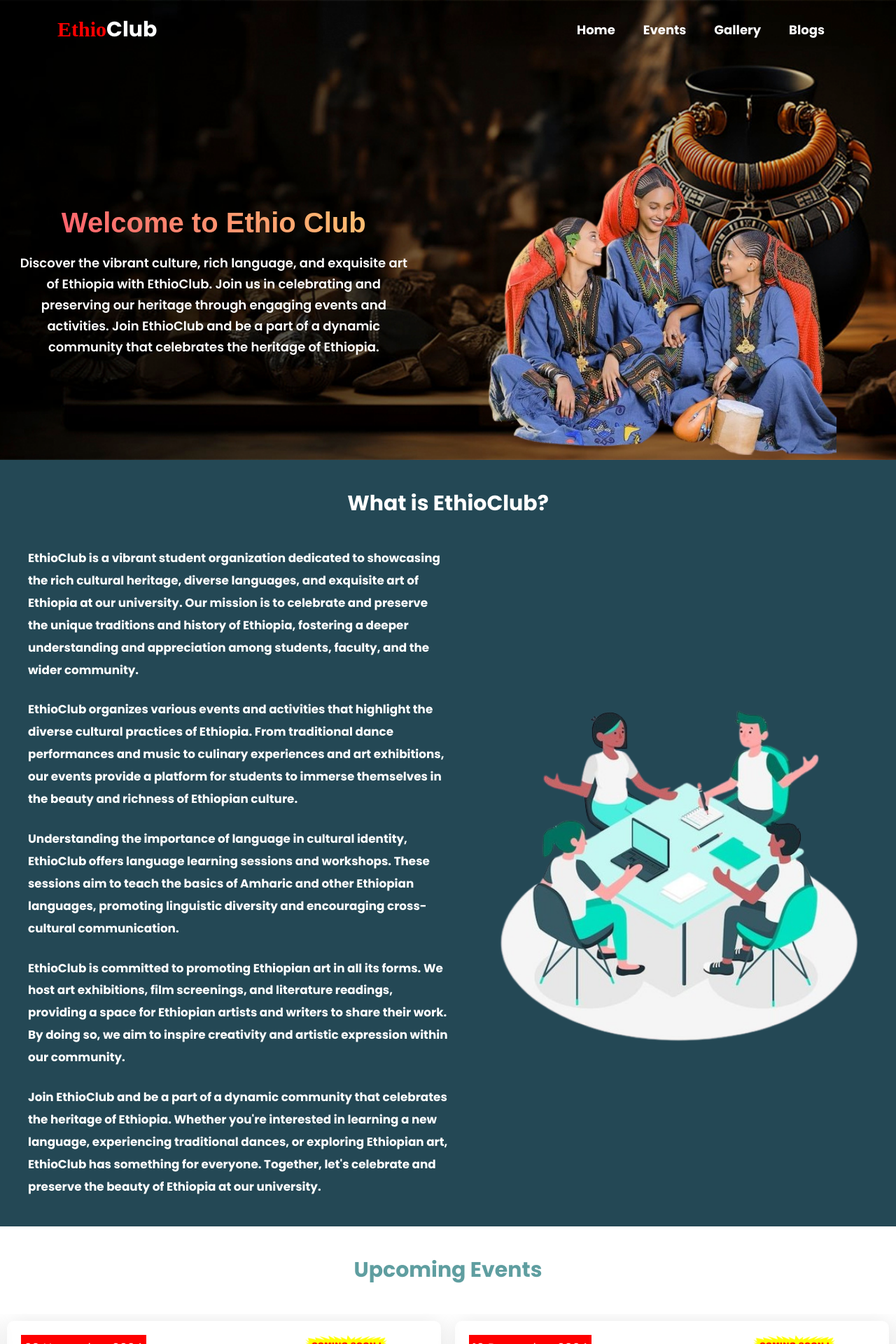
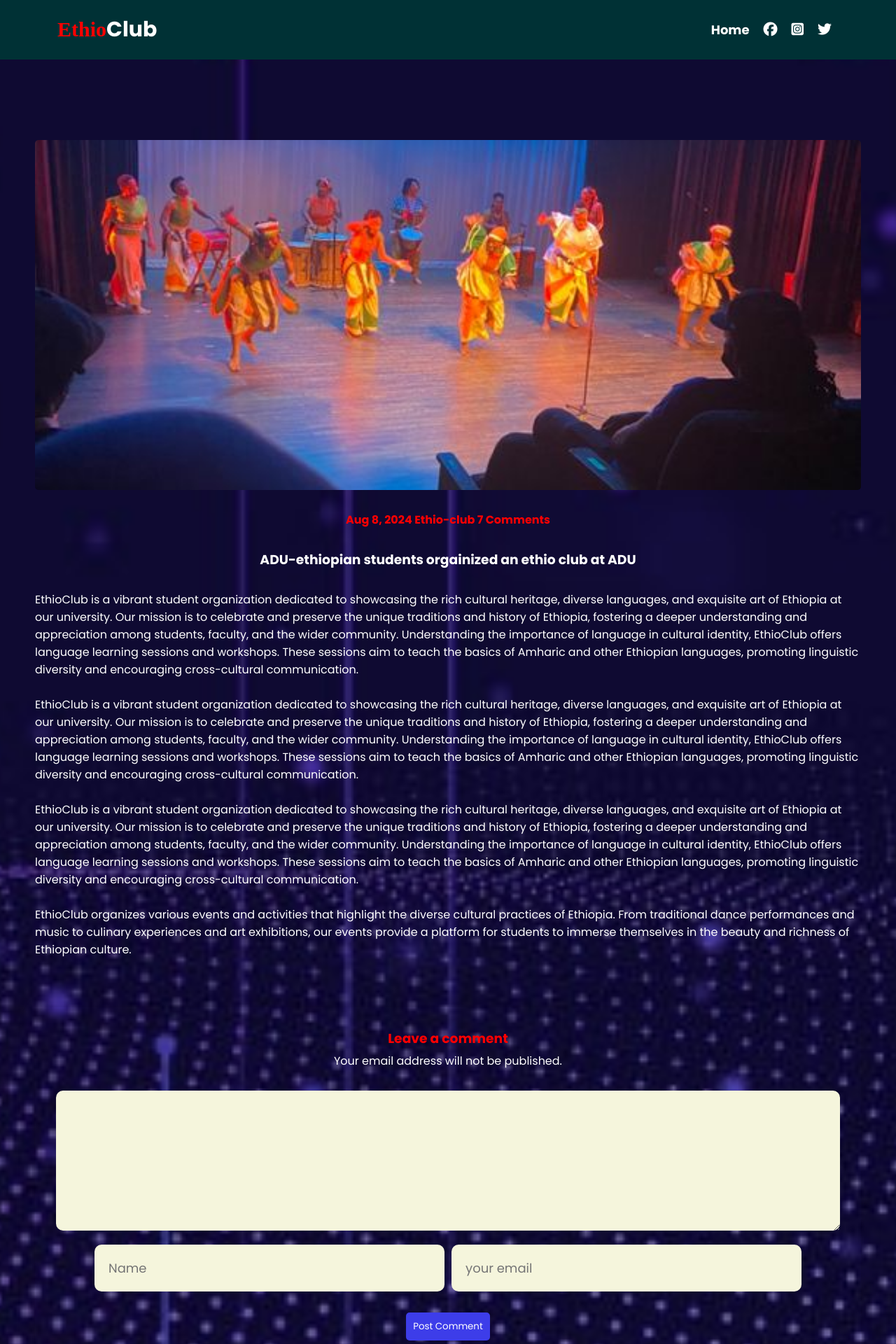
Before and after one commit to Indalu616/ethio-club, a React (Create React App) app: page /ethio-club/blogs in a window 1280 px wide. Shown: the top 1920 px of the page at 70% size. Built offline with nearby package versions, Linux system fonts and the light colour scheme; a web font is replaced by a local one.

Commit message:
Blog detail page added

```diff
--- a/src/App.js
+++ b/src/App.js
@@ -1,21 +1,14 @@
 import React from "react";
-import Navbar from "./Components/Navbar/Navbar";
-import Hero from "./Components/Hero/Hero";
-import About from "./Components/About/About";
-import Events from "./Components/Events/Events";
-import Gallery from "./Components/Gallery/Gallery";
-import Footer from "./Components/Footer/Footer";
-import Blogs from "./Components/Blogs/Blogs";
+import HomePage from "./Components/HomePage/HomePage";
+import { Route, Routes } from "react-router-dom";
+import BlogDetailPage from "./Components/BlogDetailPage/BlogDetailPage";
 function App() {
   return (
     <div>
-      <Navbar />
-      <Hero />
-      <About />
-      <Events />
-      <Gallery />
-      <Blogs />
-      <Footer />
+      <Routes>
+        <Route path="/ethio-club" element={<HomePage />}></Route>
+        <Route path="/ethio-club/blogs" element={<BlogDetailPage />}></Route>
+      </Routes>
     </div>
   );
 }
--- /dev/null
+++ b/src/Components/BlogDetailPage/BlogDetailPage.css
@@ -0,0 +1,109 @@
+.blog-detail-page {
+  width: 100%;
+  padding-top: 150px;
+  background: url("../../images/blog-bg.jpeg");
+  background-size: cover;
+  background-position: center;
+  background-repeat: no-repeat;
+}
+.blog-detail-container {
+  width: 100%;
+  padding: 50px;
+  display: flex;
+  flex-direction: column;
+  align-items: center;
+  gap: 30px;
+}
+.blog-detail-container img {
+  width: 100%;
+  object-fit: cover;
+  border-radius: 5px;
+  height: 500px;
+}
+.blog-detail-container .release-date {
+  color: red;
+  font-weight: 700;
+  text-align: center;
+}
+.blog-detail-container p {
+  color: white;
+}
+.blog-detail-container .title {
+  color: cadetblue;
+  color: white;
+}
+.comment-section {
+  margin-top: 40px;
+  box-shadow: 2px 2px 30px rgba(0, 0, 0, 0.1);
+  border-radius: 20px;
+  width: 100%;
+  padding: 30px;
+  display: flex;
+  flex-direction: column;
+  align-items: center;
+  justify-content: center;
+}
+.comment-section h3 {
+  color: red;
+  font-weight: 700;
+  margin-bottom: 5px;
+}
+.comment-section p {
+  font-size: 16px;
+  margin-bottom: 30px;
+  color: white;
+  text-align: center;
+}
+.comment-section textarea {
+  width: 100%;
+  height: 200px;
+  border: none;
+  border-radius: 10px;
+  outline: none;
+  padding: 20px;
+  font-size: 18px;
+  background-color: beige;
+}
+.comment-section .input-group {
+  width: 100%;
+  display: flex;
+  align-items: center;
+  justify-content: center;
+  gap: 10px;
+  margin-top: 20px;
+  margin-bottom: 30px;
+  flex-wrap: wrap;
+}
+.comment-section .input-group input {
+  width: 500px;
+  padding: 20px;
+  border: none;
+  outline: none;
+  border-radius: 10px;
+  font-size: 18px;
+  background-color: beige;
+}
+.comment-section button {
+  padding: 10px;
+  border: none;
+  cursor: pointer;
+  border-radius: 5px;
+  background-color: rgb(61, 61, 233);
+  color: white;
+}
+/* media query */
+@media (max-width: 768px) {
+  .comment-section.input-group input {
+    width: 100%;
+    padding: 8px;
+  }
+  .comment-section textarea {
+    height: 100px;
+  }
+  .comment-section {
+    width: 100%;
+  }
+  .blog-detail-container {
+    padding: 30px;
+  }
+}
--- /dev/null
+++ b/src/Components/BlogDetailPage/BlogDetailPage.js
@@ -0,0 +1,89 @@
+import React, { useEffect } from "react";
+import "./BlogDetailPage.css";
+import PrivateNav from "../PrivateNav/PrivateNav";
+import dance from "../../images/dance.jpg";
+import AOS from "aos";
+function BlogDetailPage() {
+  useEffect(() => {
+    AOS.init({ duration: 3000 });
+  });
+  return (
+    <>
+      <PrivateNav />
+      <div className="blog-detail-page">
+        <div className="blog-detail-container" data-aos="zoom-in">
+          <img src={dance} alt="post-image"></img>
+          <p className="release-date">Aug 8, 2024 Ethio-club 7 Comments</p>
+          <h3 className="title">
+            ADU-ethiopian students orgainized an ethio club at ADU
+          </h3>
+
+          <div className="blog-detail-desc">
+            <p>
+              EthioClub is a vibrant student organization dedicated to
+              showcasing the rich cultural heritage, diverse languages, and
+              exquisite art of Ethiopia at our university. Our mission is to
+              celebrate and preserve the unique traditions and history of
+              Ethiopia, fostering a deeper understanding and appreciation among
+              students, faculty, and the wider community. Understanding the
+              importance of language in cultural identity, EthioClub offers
+              language learning sessions and workshops. These sessions aim to
+              teach the basics of Amharic and other Ethiopian languages,
+              promoting linguistic diversity and encouraging cross-cultural
+              communication.
+            </p>
+            <br></br>
+            <p>
+              EthioClub is a vibrant student organization dedicated to
+              showcasing the rich cultural heritage, diverse languages, and
+              exquisite art of Ethiopia at our university. Our mission is to
+              celebrate and preserve the unique traditions and history of
+              Ethiopia, fostering a deeper understanding and appreciation among
+              students, faculty, and the wider community. Understanding the
+              importance of language in cultural identity, EthioClub offers
+              language learning sessions and workshops. These sessions aim to
+              teach the basics of Amharic and other Ethiopian languages,
+              promoting linguistic diversity and encouraging cross-cultural
+              communication.
+            </p>
+            <br></br>
+            <p>
+              EthioClub is a vibrant student organization dedicated to
+              showcasing the rich cultural heritage, diverse languages, and
+              exquisite art of Ethiopia at our university. Our mission is to
+              celebrate and preserve the unique traditions and history of
+              Ethiopia, fostering a deeper understanding and appreciation among
+              students, faculty, and the wider community. Understanding the
+              importance of language in cultural identity, EthioClub offers
+              language learning sessions and workshops. These sessions aim to
+              teach the basics of Amharic and other Ethiopian languages,
+              promoting linguistic diversity and encouraging cross-cultural
+              communication.
+            </p>
+            <br></br>
+            <p>
+              EthioClub organizes various events and activities that highlight
+              the diverse cultural practices of Ethiopia. From traditional dance
+              performances and music to culinary experiences and art
+              exhibitions, our events provide a platform for students to immerse
+              themselves in the beauty and richness of Ethiopian culture.
+            </p>
+          </div>
+
+          <div className="comment-section">
+            <h3>Leave a comment</h3>
+            <p>Your email address will not be published.</p>
+            <textarea></textarea>
+            <div className="input-group">
+              <input type="text" placeholder="Name" required></input>
+              <input type="email" placeholder="your email" required></input>
+            </div>
+            <button>Post Comment</button>
+          </div>
+        </div>
+      </div>
+    </>
+  );
+}
+
+export default BlogDetailPage;
--- a/src/Components/Blogs/Blogs.js
+++ b/src/Components/Blogs/Blogs.js
@@ -2,6 +2,7 @@ import React, { useEffect } from "react";
 import "./Blogs.css";
 import { Posts } from "../BlogPostLists/Posts";
 import AOS from "aos";
+import { Link } from "react-router-dom";
 function Blogs() {
   useEffect(() => {
     AOS.init({ duration: 3000 });
@@ -18,9 +19,11 @@ function Blogs() {
                 {item.month} {item.date}, {item.year} Ethio-club 7 Comments
               </p>
               <h3>{item.title}</h3>
+
               <p className="blog-desc">{item.desc}</p>
+
               <p className="read-more">
-                <a href="#">Read more</a>
+                <Link to="/ethio-club/blogs">Read more</Link>
                 <span className="arrow">
                   <i class="fa-solid fa-arrow-right"></i>
                 </span>
--- /dev/null
+++ b/src/Components/HomePage/HomePage.js
@@ -0,0 +1,24 @@
+import React from "react";
+import Navbar from "../Navbar/Navbar";
+import Hero from "../Hero/Hero";
+import About from "../About/About";
+import Events from "../Events/Events";
+import Gallery from "../Gallery/Gallery";
+import Blogs from "../Blogs/Blogs";
+import Footer from "../Footer/Footer";
+
+function HomePage() {
+  return (
+    <>
+      <Navbar />
+      <Hero />
+      <About />
+      <Events />
+      <Gallery />
+      <Blogs />
+      <Footer />
+    </>
+  );
+}
+
+export default HomePage;
--- /dev/null
+++ b/src/Components/PrivateNav/PrivateNav.css
@@ -0,0 +1,87 @@
+nav {
+  width: 100%;
+  display: flex;
+  align-items: center;
+  padding: 20px;
+  z-index: 400;
+  position: fixed;
+  transition: all 0.35s;
+  background-color: #003135;
+}
+.anchor-link {
+  text-decoration: none;
+  color: white;
+  cursor: pointer;
+  transition: all 0.35s;
+}
+.anchor-link:hover {
+  color: rgb(225, 190, 15);
+}
+.nav-container {
+  display: flex;
+  align-items: center;
+  justify-content: space-between;
+  width: 90%;
+  margin: auto;
+}
+.nav-container .logo h3 {
+  color: red;
+  font-size: 30px;
+  font-family: "Potta";
+}
+.nav-container .logo h3 span {
+  color: white;
+  font-size: 30px;
+}
+.nav-container ul li {
+  list-style: none;
+  display: inline-block;
+  margin: auto 10px;
+  font-size: 18px;
+  color: white;
+  font-weight: 700;
+  cursor: pointer;
+}
+.nav-container i {
+  color: cadetblue;
+  font-size: 30px;
+  cursor: pointer;
+  display: none;
+}
+.nav-container ul li .social {
+  color: white;
+  display: inline-block;
+  font-size: 20px;
+  transition: all 0.35s;
+}
+.nav-container ul li .social:hover {
+  color: rgb(225, 190, 15);
+}
+
+/* !responsiveness and media query */
+@media (max-width: 768px) {
+  .toggle {
+    transform: translateY(-100%);
+  }
+  .nav-container ul {
+    position: absolute;
+    left: 0;
+    right: 0;
+    top: 0;
+    background-color: #244855;
+    display: flex;
+    flex-direction: column;
+    align-items: center;
+    gap: 20px;
+    z-index: -1;
+    transition: all 0.35s;
+    padding-top: 80px;
+    padding-bottom: 20px;
+  }
+  .nav-container i {
+    color: white;
+    font-size: 30px;
+    cursor: pointer;
+    display: block;
+  }
+}
--- /dev/null
+++ b/src/Components/PrivateNav/PrivateNav.js
@@ -0,0 +1,40 @@
+import React, { useRef } from "react";
+import "./PrivateNav.css";
+import { Link } from "react-router-dom";
+function PrivateNav() {
+  const menuRef = useRef();
+
+  function toggleMenu() {
+    menuRef.current.classList.toggle("toggle");
+  }
+  return (
+    <nav>
+      <div className="nav-container">
+        <div className="logo">
+          <h3>
+            Ethio<span id="club">Club</span>
+          </h3>
+        </div>
+        <ul ref={menuRef} className="toggle">
+          <li>
+            <Link to="/ethio-club" className="anchor-link">
+              Home
+            </Link>
+          </li>
+          <li>
+            <i class="fa-brands fa-facebook social"></i>
+          </li>
+          <li>
+            <i class="fa-brands fa-square-instagram social"></i>
+          </li>
+          <li>
+            <i class="fa-brands fa-twitter social"></i>
+          </li>
+        </ul>
+        <i class="fa-solid fa-bars" onClick={toggleMenu}></i>
+      </div>
+    </nav>
+  );
+}
+
+export default PrivateNav;
--- a/src/index.js
+++ b/src/index.js
@@ -1,12 +1,14 @@
-import React from 'react';
-import ReactDOM from 'react-dom/client';
-import './index.css';
-import App from './App';
+import React from "react";
+import ReactDOM from "react-dom/client";
+import "./index.css";
+import App from "./App";
+import { BrowserRouter } from "react-router-dom";
 
-
-const root = ReactDOM.createRoot(document.getElementById('root'));
+const root = ReactDOM.createRoot(document.getElementById("root"));
 root.render(
   <React.StrictMode>
-    <App />
+    <BrowserRouter>
+      <App />
+    </BrowserRouter>
   </React.StrictMode>
 );
```
Also changed, not shown: package.json (+1 -45 lines), src/images/blog-bg.jpeg (added), 1 other file (tests, documents, lock files or other folders).
